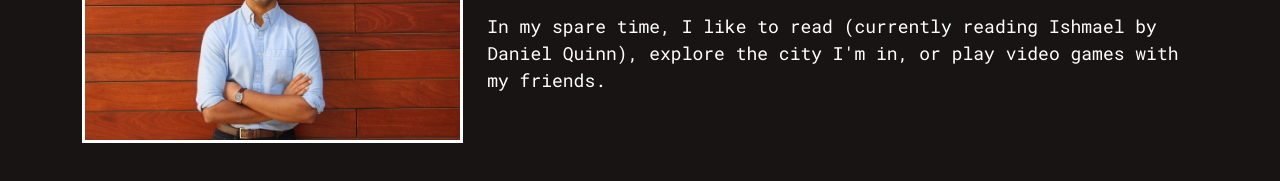
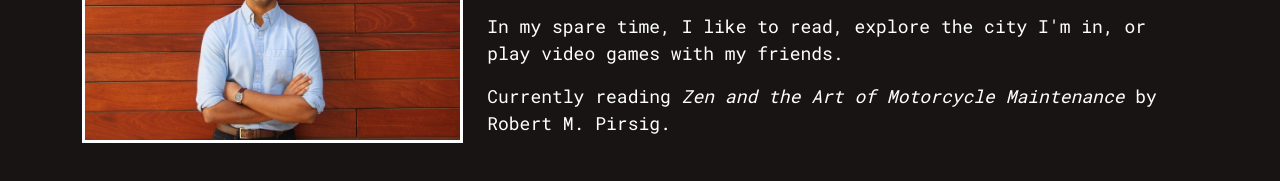
Before and after one commit to ankushchalla/Portfolio, a plain HTML site: page about.html in a window 1280 px wide. Shown: the part 229-410 px from the top of the page. Drawn offline with nearby package versions, Linux system fonts and the light colour scheme; a web font is replaced by a local one.

Commit message:
Updated current book.

```diff
--- a/about.html
+++ b/about.html
@@ -49,8 +49,11 @@
                     </p>
                 </div>
                 <p>
-                    In my spare time, I like to read (currently reading Ishmael by Daniel Quinn), explore the city I'm
+                    In my spare time, I like to read, explore the city I'm
                     in, or play video games with my friends.
+                </p>
+                <p>
+                    Currently reading <em>Zen and the Art of Motorcycle Maintenance</em> by Robert M. Pirsig.
                 </p>
             </div>
         </div>
```
